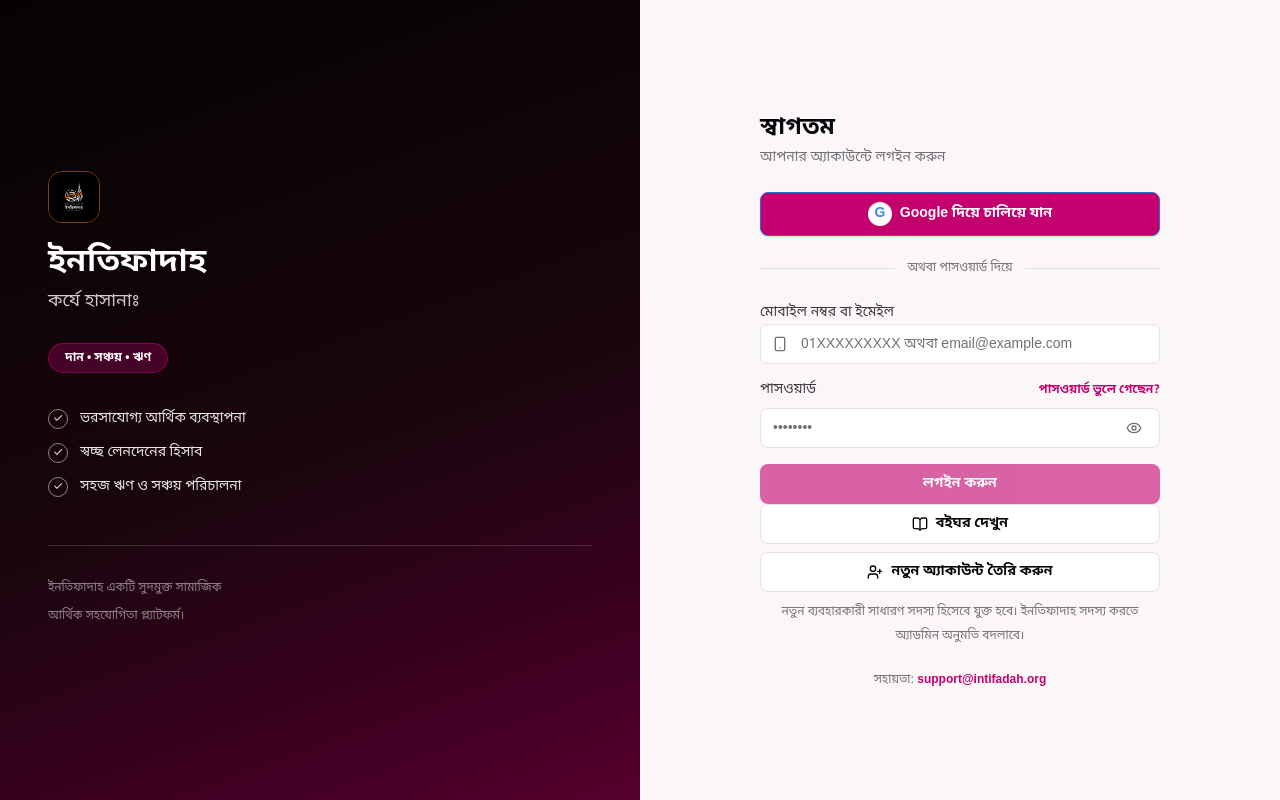
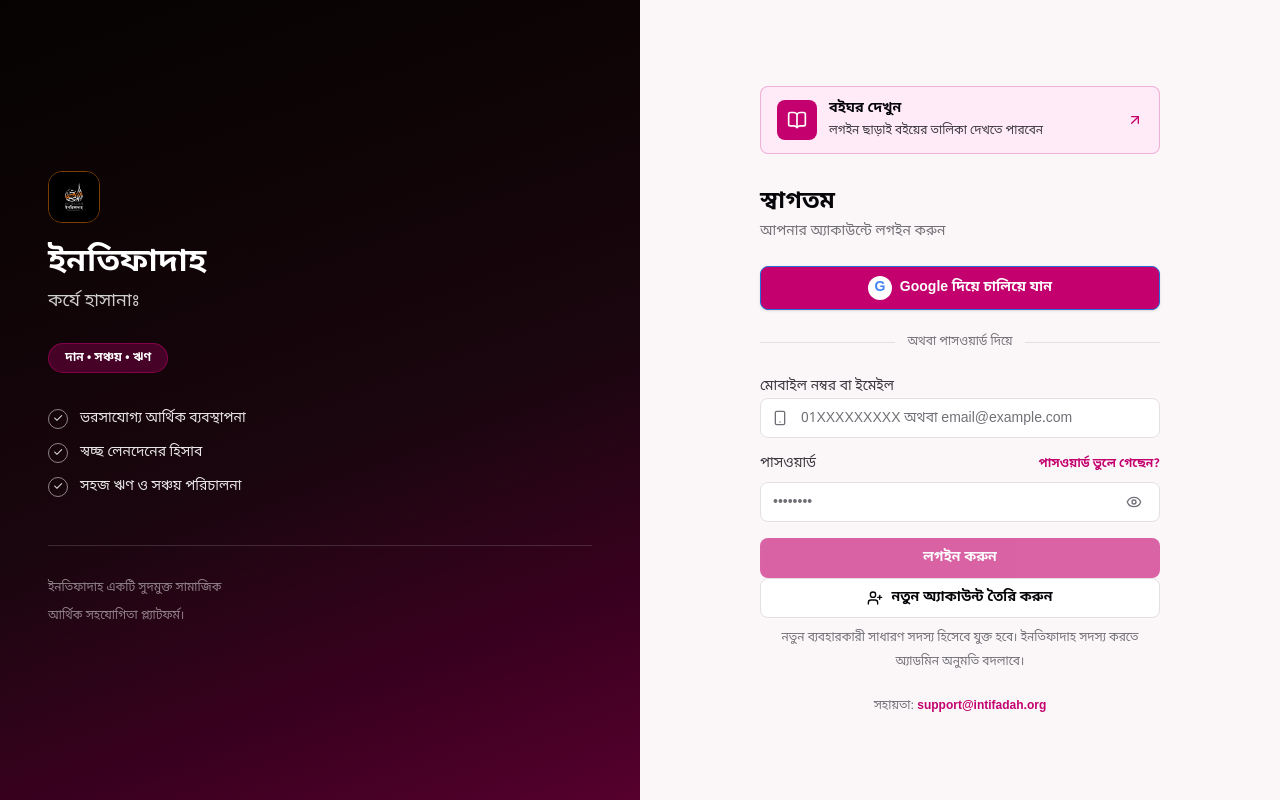
Before and after one commit to SaShakib/intifadah, a Next.js app: page /login in a window 1280 px wide. Built offline with nearby package versions, Linux system fonts and the light colour scheme; no server answers.

Commit message:
fix: promote public books entry on login

```diff
--- a/src/app/login/_sections/index.tsx
+++ b/src/app/login/_sections/index.tsx
@@ -1,6 +1,6 @@
 import Image from 'next/image';
 import Link from 'next/link';
-import { BookOpen, Eye, EyeOff, Smartphone, UserPlus } from 'lucide-react';
+import { ArrowUpRight, BookOpen, Eye, EyeOff, Smartphone, UserPlus } from 'lucide-react';
 import { Button } from '@/components/base/Button';
 import { Input } from '@/components/base/Input';
 import { LOGIN_FEATURES } from './constants';
@@ -75,6 +75,11 @@
 }: LoginMiddleSectionProps) {
   return (
     <section className="mx-auto w-full max-w-[400px]">
+      <Link href="/books" className="mb-8 flex items-center gap-3 rounded-lg border border-brand/25 bg-brand-light px-4 py-3 text-left transition hover:border-brand/45 hover:bg-brand-light/70">
+        <span className="grid h-10 w-10 flex-none place-items-center rounded-lg bg-brand text-white"><BookOpen className="h-5 w-5" /></span>
+        <span className="min-w-0 flex-1"><span className="block text-sm font-bold text-fg">বইঘর দেখুন</span><span className="mt-0.5 block text-xs leading-5 text-fg-2">লগইন ছাড়াই বইয়ের তালিকা দেখতে পারবেন</span></span>
+        <ArrowUpRight className="h-4 w-4 flex-none text-brand" />
+      </Link>
       <div className="mb-6">
         <h2 className="text-2xl font-bold text-fg">স্বাগতম</h2>
         <p className="mt-1 text-sm text-muted">আপনার অ্যাকাউন্টে লগইন করুন</p>
@@ -147,7 +152,6 @@
       </form>
 
       <div className="grid gap-2">
-        <Link href="/books"><Button type="button" variant="secondary" fullWidth><BookOpen className="h-4 w-4" />বইঘর দেখুন</Button></Link>
         <Button type="button" variant="secondary" fullWidth onClick={onRegister} disabled={loading}>
           <UserPlus className="h-4 w-4" />নতুন অ্যাকাউন্ট তৈরি করুন
         </Button>
```
